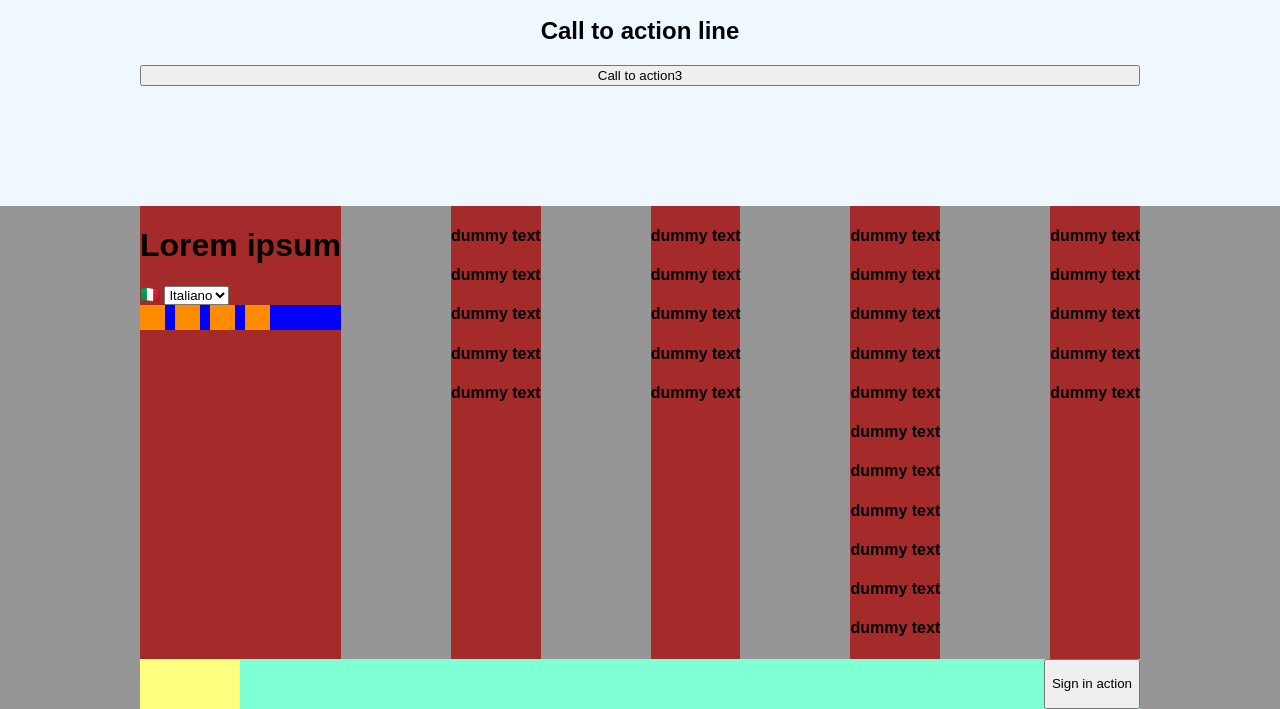
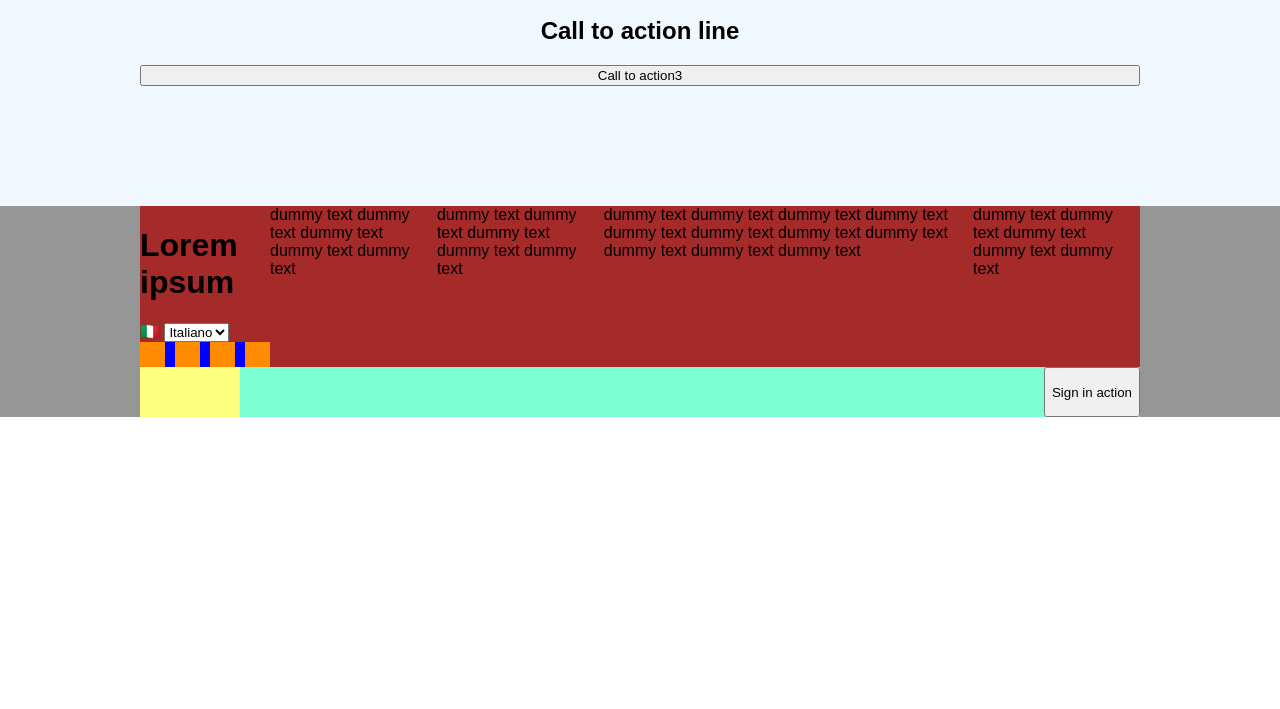
Before and after one commit to Hugocod/htmlcss-struttura-discord, a plain HTML site: page index.html in a window 1280 px wide. Shown: the part 2650-3359 px from the top of the page. After the commit the page ends 3067 px from the top, so only its background shows below. Drawn offline with Linux system fonts and the light colour scheme.

Commit message:
added some fix on html

```diff
--- a/index.html
+++ b/index.html
@@ -138,38 +138,38 @@
 
                 </div>
                 <div class="column">
-                    <h4>dummy text</h4>
-                    <h4>dummy text</h4>
-                    <h4>dummy text</h4>
-                    <h4>dummy text</h4>
-                    <h4>dummy text</h4>
+                    <a>dummy text</a>
+                    <a>dummy text</a>
+                    <a>dummy text</a>
+                    <a>dummy text</a>
+                    <a>dummy text</a>
                 </div>
                 <div class="column">
-                    <h4>dummy text</h4>
-                    <h4>dummy text</h4>
-                    <h4>dummy text</h4>
-                    <h4>dummy text</h4>
-                    <h4>dummy text</h4>
+                    <a>dummy text</a>
+                    <a>dummy text</a>
+                    <a>dummy text</a>
+                    <a>dummy text</a>
+                    <a>dummy text</a>
                 </div>
                 <div class="column">
-                    <h4>dummy text</h4>
-                    <h4>dummy text</h4>
-                    <h4>dummy text</h4>
-                    <h4>dummy text</h4>
-                    <h4>dummy text</h4>
-                    <h4>dummy text</h4>
-                    <h4>dummy text</h4>
-                    <h4>dummy text</h4>
-                    <h4>dummy text</h4>
-                    <h4>dummy text</h4>
-                    <h4>dummy text</h4>
+                    <a>dummy text</a>
+                    <a>dummy text</a>
+                    <a>dummy text</a>
+                    <a>dummy text</a>
+                    <a>dummy text</a>
+                    <a>dummy text</a>
+                    <a>dummy text</a>
+                    <a>dummy text</a>
+                    <a>dummy text</a>
+                    <a>dummy text</a>
+                    <a>dummy text</a>
                 </div>
                 <div class="column">
-                    <h4>dummy text</h4>
-                    <h4>dummy text</h4>
-                    <h4>dummy text</h4>
-                    <h4>dummy text</h4>
-                    <h4>dummy text</h4>
+                    <a>dummy text</a>
+                    <a>dummy text</a>
+                    <a>dummy text</a>
+                    <a>dummy text</a>
+                    <a>dummy text</a>
                 </div>
 
             </div>
```
